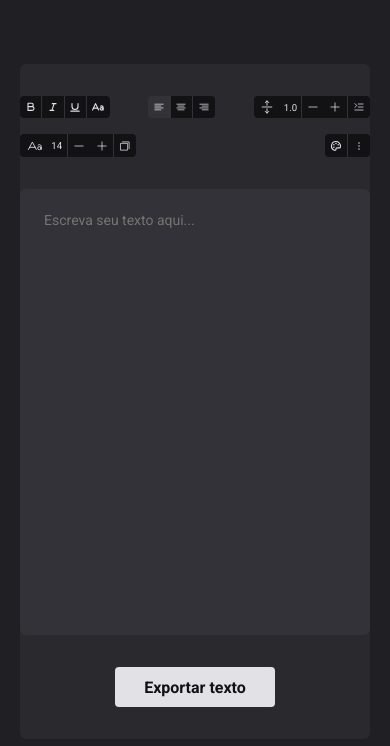
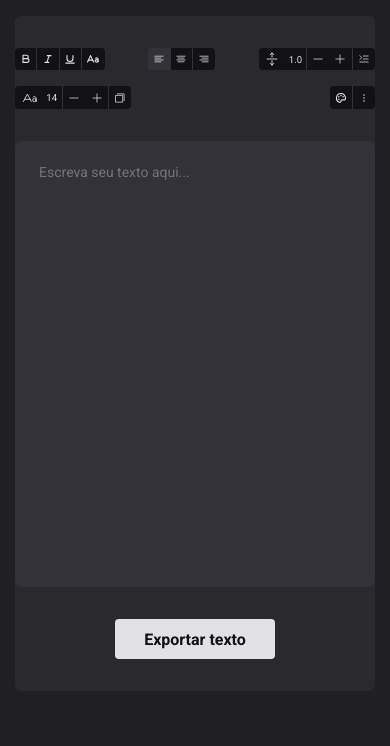
Before and after one commit to VitorHugoAntunes/Text_Editor, a React (Vite) app: page / in a window 390 px wide. Shown: the top 746 px of the page. Built offline with nearby package versions, Linux system fonts and the light colour scheme.

Commit message:
Mobile height fixed

```diff
--- a/src/layouts/DefaultLayout/styles.ts
+++ b/src/layouts/DefaultLayout/styles.ts
@@ -76,6 +76,7 @@ export const EditorContainer = styled.div`
 
     width: 420px;
     max-width: 100%;
+    margin-top: 1rem;
     padding-left: 0;
     padding-right: 0;
 
@@ -128,7 +129,7 @@ export const EditorContainer = styled.div`
 
   @media (max-width: 450px) {
     /* For mobile phones: */
-    width: 350px;
+    width: 360px;
     max-width: 100%;
 
     #menuList {
```
